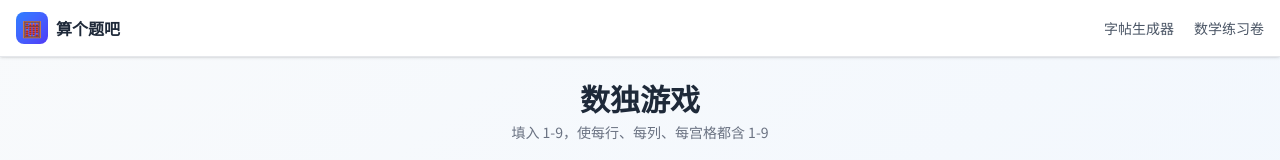
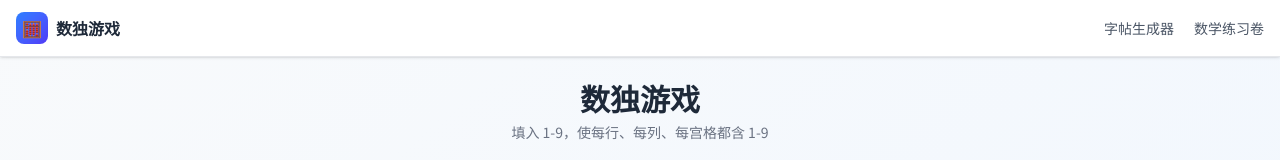
Before and after one commit to jm6-lang/math-worksheet, a Next.js app: page /tools/sudoku in a window 1280 px wide. Shown: the top 160 px of the page. Built offline with nearby package versions, Linux system fonts and the light colour scheme.

Commit message:
fix(nav): update tool page titles - each tool shows its own name in top-left

```diff
--- a/app/tools/sudoku/page.tsx
+++ b/app/tools/sudoku/page.tsx
@@ -197,7 +197,7 @@
         <div className="max-w-7xl mx-auto px-4 h-14 flex items-center justify-between">
           <a href="/" className="flex items-center gap-2 hover:opacity-80 transition-opacity">
             <div className="w-8 h-8 bg-gradient-to-br from-blue-500 to-indigo-600 rounded-lg flex items-center justify-center text-base">🧮</div>
-            <span className="text-base font-bold text-gray-800">算个题吧</span>
+            <span className="text-base font-bold text-gray-800">数独游戏</span>
           </a>
           <div className="flex items-center gap-5">
             <a href="/tools/calligraphy" className="text-sm text-gray-600 hover:text-blue-600 transition-colors">字帖生成器</a>
```
